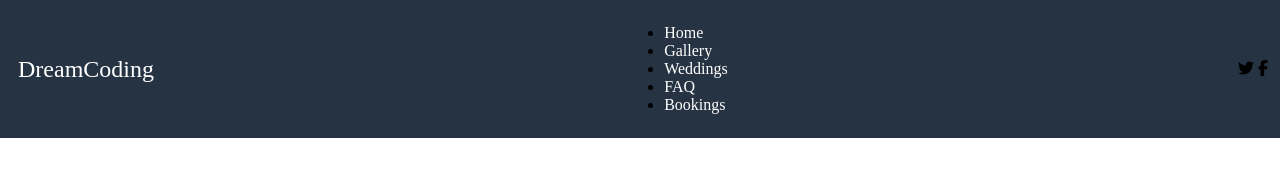
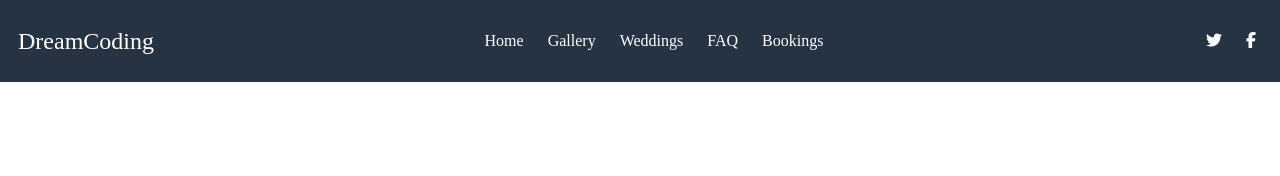
Before and after one commit to hgoguma/responsive-web, a plain HTML site: page header/index.html in a window 1280 px wide. Drawn offline with Linux system fonts and the light colour scheme; some icons are missing.

Commit message:
메뉴, 아이콘 css 적용

```diff
--- a/header/index.html
+++ b/header/index.html
@@ -21,9 +21,9 @@
             <li><a href="#">FAQ</a></li>
             <li><a href="#">Bookings</a></li>
         </ul>
-        <ul class="navbar_links">
-            <i class="fab fa-twitter"></i>
-            <i class="fab fa-facebook-f"></i>
+        <ul class="navbar_icons">
+            <li><i class="fab fa-twitter"></i></li>
+            <li><i class="fab fa-facebook-f"></i></li>
         </ul>
     </nav>
 </body>
--- a/header/style.css
+++ b/header/style.css
@@ -20,3 +20,23 @@ a {
 .navbar_logo i {
     color: #d49466;
 }
+
+.navbar_menu {
+    display: flex;
+    list-style: none;
+    padding-left: 0;
+}
+
+.navbar_menu li {
+    padding: 8px 12px;
+}
+
+.navbar_icons {
+    list-style-type: none;
+    color: white;
+    display: flex;
+}
+
+.navbar_icons li {
+    padding: 8px 12px;
+}
```
